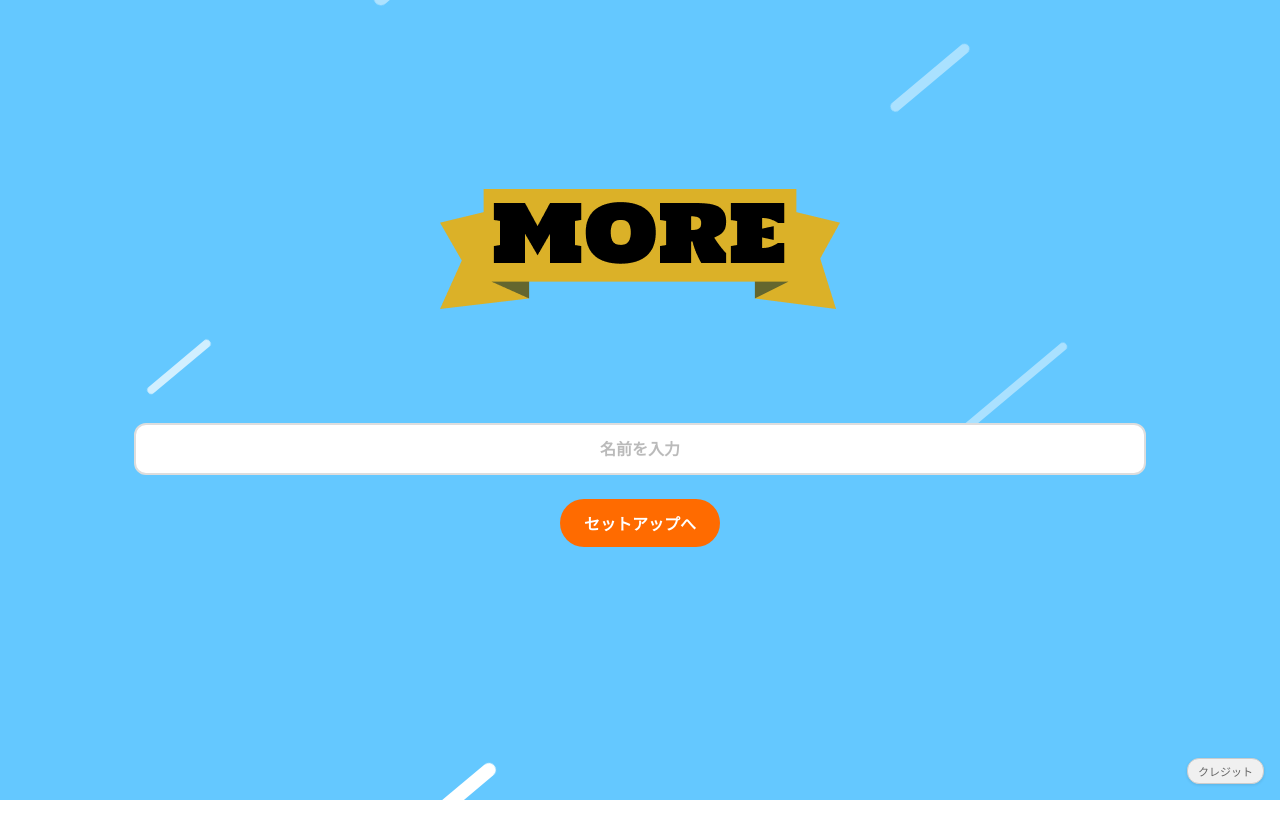
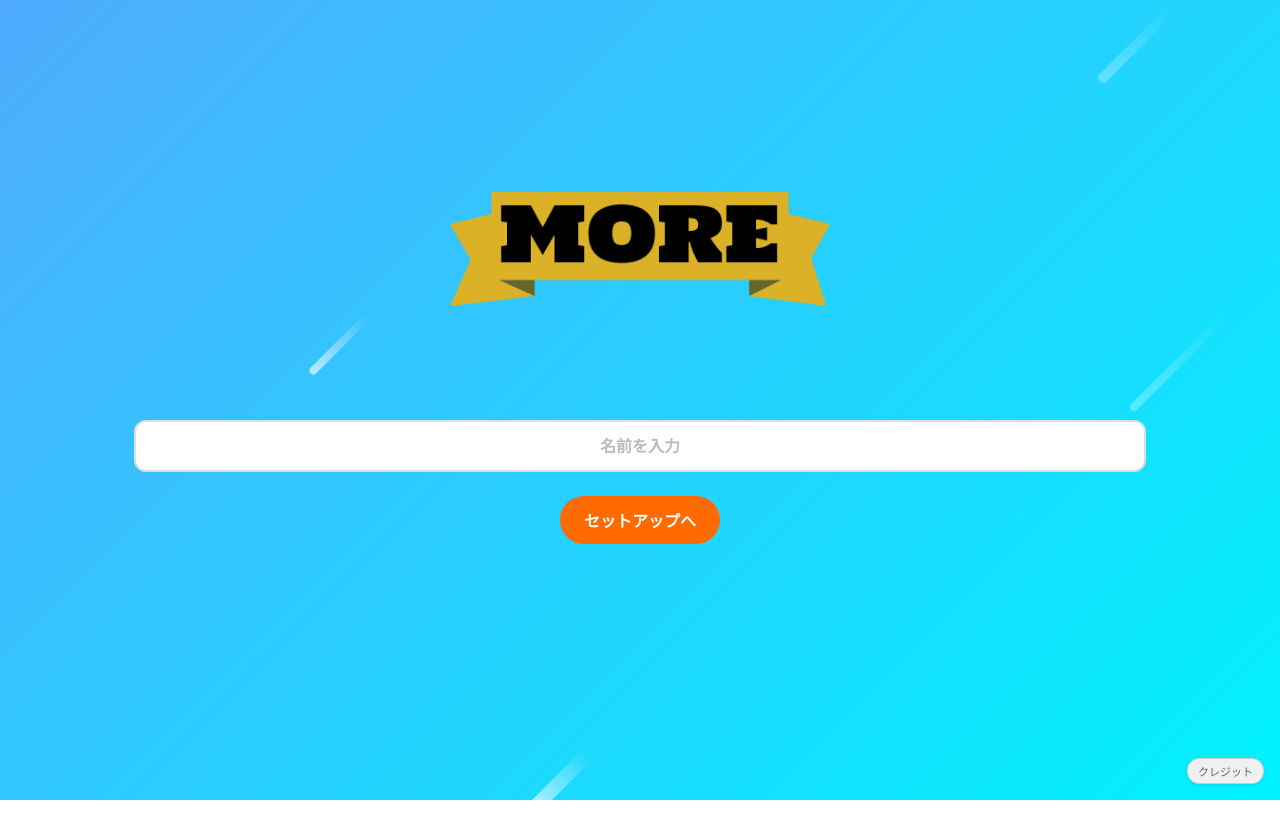
Before and after one commit to lemonade-2061/more, a React (Vite) app in the folder frontend/: page / in a window 1280 px wide. Built offline with nearby package versions, Linux system fonts and the light colour scheme.

Commit message:
背景の修正とリトライボタンの遷移先修正

```diff
--- a/frontend/src/App.css
+++ b/frontend/src/App.css
@@ -127,7 +127,7 @@ h2 {
 
 .logo-img {
   height: auto;
-  width: 400px;
+  width: 380px;
   object-fit: contain;
   transform: translateY(-80px);
 }
@@ -421,12 +421,11 @@ h2 {
   }
 }
 
-
 /* ==========================================================================
-    8. 背景アニメーション (全画面・斜めに流れる雨アニメーション)
+    8. 背景アニメーション (最初から45度傾いた状態で滑り込む風アニメーション)
    ========================================================================== */
 
-/* 全画面固定の水色背景コンテナ */
+/* 全画面固定の背景コンテナ */
 .bg-rain-container {
   position: fixed;
   top: 0;
@@ -438,7 +437,7 @@ h2 {
   pointer-events: none;
   z-index: 0;
   overflow: hidden;
-  background-color: #64C8FF;
+  background: linear-gradient(135deg, #4facfe 0%, #00f2fe 100%);
 }
 
 /* メイン画面の背景透明化 */
@@ -452,42 +451,45 @@ h2 {
   z-index: 1;
 }
 
-/* 雨のライン基本スタイル */
+/* 風のライン基本スタイル */
 .line {
   position: absolute;
-  border-radius: 20px;
-  top: -200px;
+  top: 0; /* 基準位置を上端に固定 */
+  border-radius: 4px;
   will-change: transform;
-  animation: fall 4s linear infinite;
+  /* 45度傾けた状態を初期値として保持 */
+  transform: rotate(45deg);
+  /* ハイスピードな風のアニメーション */
+  animation: wind-dash-45 0.8s linear infinite;
 }
 
-/* 不透明度 */
+/* 不透明度 & 光沢感 */
 .line.bright {
-  background-color: #ffffff;
+  background: linear-gradient(180deg, rgba(255,255,255,0) 0%, rgba(255,255,255,0.95) 100%);
 }
 .line.medium {
-  background-color: rgba(255, 255, 255, 0.7);
+  background: linear-gradient(180deg, rgba(255,255,255,0) 0%, rgba(255,255,255,0.65) 100%);
 }
 .line.dim {
-  background-color: rgba(255, 255, 255, 0.45);
+  background: linear-gradient(180deg, rgba(255,255,255,0) 0%, rgba(255,255,255,0.3) 100%);
 }
 
-/* ★ 右上から左下へ斜めに気持ちよく流れていくアニメーション */
-@keyframes fall {
+/* ★ 画面外の右上（X:+30vh, Y:-30vh）から登場し、左下（X:-120vh, Y:+120vh）へ滑走 */
+@keyframes wind-dash-45 {
   0% {
-    /* スタート位置：画面上部の外側 */
-    transform: translate(0, 0) rotate(50deg);
+    /* 登場時：画面の右上外側にあらかじめ下げて配置 */
+    transform: translate(30vh, -30vh) rotate(45deg);
     opacity: 0;
   }
-  10% {
+  15% {
     opacity: 1;
   }
-  90% {
+  85% {
     opacity: 1;
   }
   100% {
-    /* 50度の傾きに沿って、X軸(左へ-80vw) と Y軸(下へ120lvh) へ勢いよく斜めに移動 */
-    transform: translate(-80vw, calc(120lvh + 200px)) rotate(50deg);
+    /* 退場時：45度の直線に沿って左下画面外へ一気に突き抜ける */
+    transform: translate(-120vh, 120vh) rotate(45deg);
     opacity: 0;
   }
 }
--- a/frontend/src/App.tsx
+++ b/frontend/src/App.tsx
@@ -260,7 +260,7 @@ export function App() {
               totalDistance={totalDistance}
               diffDistance={diffDistance}
               onGoHome={() => setCurrentView('home')}
-              onRetry={() => handleStartCountdown(goalSteps)}
+              onRetry={() => setCurrentView('setting')} /* ★ 再トライで設定画面('setting')に遷移させる */
               speakerId={speakerId}
             />
             <RouteMap points={route.points} />
--- a/frontend/src/pages/SetupView.tsx
+++ b/frontend/src/pages/SetupView.tsx
@@ -10,7 +10,7 @@
         <div className="set-up">
         <h2>セットアップ</h2>
         <p className="greeting-text"><span>{username}</span> さん、ようこそ！</p>
-        <p className="description-text">ここで運動目標や初期設定を行ないます。</p>
+        <p className="description-text">運動目標や初期設定を行ないます。</p>
 
         <div className="button-group">
             <button className="btn-back" onClick={onGoBack}>
```
